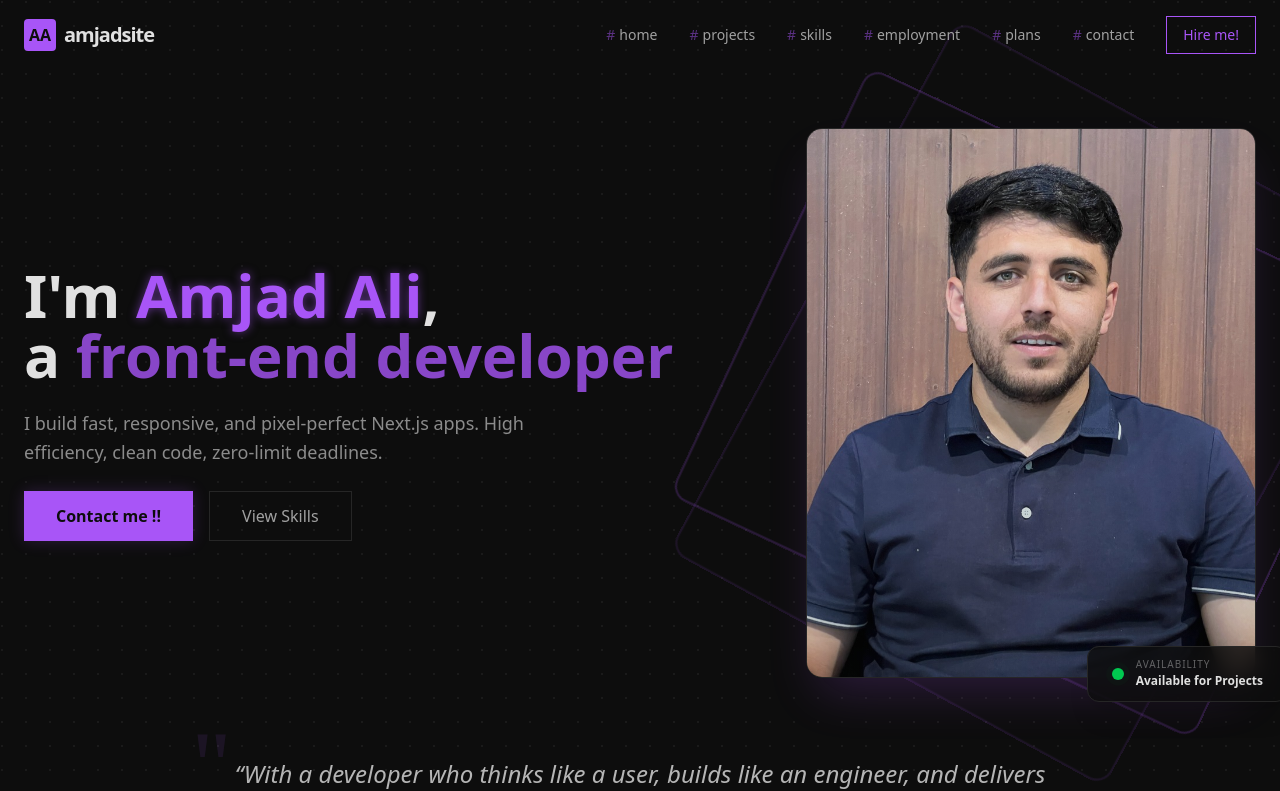
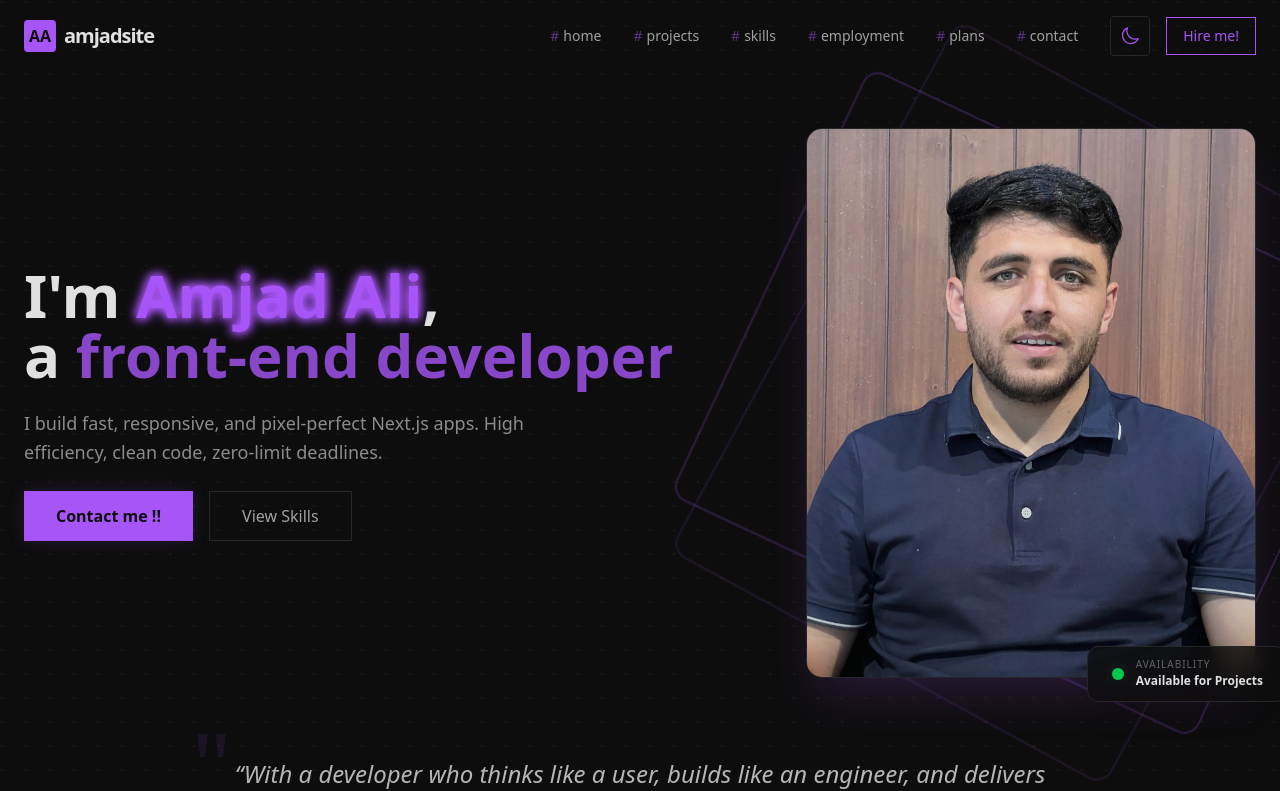
Before and after one commit to Amjad-722/Amjad.site, a Next.js app: page / in a window 1280 px wide. Shown: the top 791 px of the page. Built offline with nearby package versions, Linux system fonts and the light colour scheme.

Commit message:
added dark theme

```diff
--- a/package.json
+++ b/package.json
@@ -13,6 +13,7 @@
     "clsx": "^2.1.1",
     "framer-motion": "^12.38.0",
     "next": "16.2.4",
+    "next-themes": "^0.4.6",
     "react": "19.2.4",
     "react-dom": "19.2.4",
     "tailwind-merge": "^3.5.0"
--- a/src/app/globals.css
+++ b/src/app/globals.css
@@ -1,49 +1,64 @@
 @import "tailwindcss";
 
 @theme {
-  --color-background: #0d0d0d;
-  --color-foreground: #e0e0e0;
-  --color-accent: #a855f7;
-  --color-accent-muted: rgba(168, 85, 247, 0.15);
-  --color-border: #262626;
+  --color-background: var(--background);
+  --color-foreground: var(--foreground);
+  --color-accent: var(--accent);
+  --color-accent-muted: var(--accent-muted);
+  --color-border: var(--border);
 
   --font-sans: var(--font-inter);
   --font-mono: var(--font-jetbrains-mono);
+}
+
+:root {
+  --background: #fdfdfd;
+  --foreground: #0a0a0a;
+  --accent: #7c3aed;
+  --accent-muted: rgba(124, 58, 237, 0.1);
+  --border: #e2e8f0;
+  --grid-dots: #e2e8f0;
+}
+
+.dark {
+  --background: #0d0d0d;
+  --foreground: #e0e0e0;
+  --accent: #a855f7;
+  --accent-muted: rgba(168, 85, 247, 0.15);
+  --border: #262626;
+  --grid-dots: #1a1a1a;
 }
 
 html {
   scroll-behavior: smooth;
 }
 
-:root {
-  --background: #0d0d0d;
-  --foreground: #e0e0e0;
-}
-
 body {
   background-color: var(--background);
   color: var(--foreground);
   overflow-x: hidden;
+  transition: background-color 0.3s ease, color 0.3s ease;
 }
 
 @layer utilities {
   .text-glow {
-    text-shadow: 0 0 10px rgba(168, 85, 247, 0.5);
+    text-shadow: 0 0 10px var(--accent);
+    filter: drop-shadow(0 0 5px var(--accent));
   }
 
   .border-glow {
-    box-shadow: 0 0 15px rgba(168, 85, 247, 0.2);
+    box-shadow: 0 0 15px var(--accent-muted);
   }
 
   .grid-bg {
-    background-image: radial-gradient(circle at 2px 2px, #1a1a1a 1px, transparent 0);
+    background-image: radial-gradient(circle at 2px 2px, var(--grid-dots) 1px, transparent 0);
     background-size: 24px 24px;
   }
 
   .glass-card {
-    background: rgba(26, 26, 26, 0.6);
+    background: color-mix(in srgb, var(--background), transparent 40%);
     backdrop-filter: blur(8px);
-    border: 1px solid #262626;
+    border: 1px solid var(--border);
   }
 }
 
@@ -53,14 +68,14 @@ body {
 }
 
 ::-webkit-scrollbar-track {
-  background: #0d0d0d;
+  background: var(--background);
 }
 
 ::-webkit-scrollbar-thumb {
-  background: #262626;
+  background: var(--border);
   border-radius: 4px;
 }
 
 ::-webkit-scrollbar-thumb:hover {
-  background: #a855f7;
+  background: var(--accent);
 }
--- a/src/app/layout.tsx
+++ b/src/app/layout.tsx
@@ -17,15 +17,24 @@ export const metadata: Metadata = {
   description: "I build fast, responsive, and beautiful web applications with modern technologies.",
 };
 
+import { ThemeProvider } from "@/components/theme-provider";
+
 export default function RootLayout({
   children,
 }: Readonly<{
   children: React.ReactNode;
 }>) {
   return (
-    <html lang="en" className="dark scroll-smooth">
+    <html lang="en" suppressHydrationWarning className="scroll-smooth">
       <body className={`${inter.variable} ${jetbrainsMono.variable} font-sans antialiased`}>
-        {children}
+        <ThemeProvider
+          attribute="class"
+          defaultTheme="dark"
+          enableSystem
+          disableTransitionOnChange
+        >
+          {children}
+        </ThemeProvider>
       </body>
     </html>
   );
--- a/src/components/navbar.tsx
+++ b/src/components/navbar.tsx
@@ -14,6 +14,8 @@ const navLinks = [
   { name: "Plans", href: "#plans" },
   { name: "Contact", href: "#contact" },
 ];
+
+import { ThemeToggle } from "./theme-toggle";
 
 export const Navbar = () => {
   const [isOpen, setIsOpen] = useState(false);
@@ -39,7 +41,7 @@ export const Navbar = () => {
           <div className="w-8 h-8 bg-accent rounded-sm flex items-center justify-center font-mono font-bold text-background group-hover:scale-110 transition-transform">
             AA
           </div>
-          <span className="font-mono text-xl font-bold tracking-tighter">amjadsite</span>
+          <span className="font-mono text-xl font-bold tracking-tighter text-foreground">amjadsite</span>
         </Link>
 
         {/* Desktop Nav */}
@@ -55,12 +57,15 @@ export const Navbar = () => {
               <span className="absolute -bottom-1 left-0 w-0 h-0.5 bg-accent transition-all group-hover:w-full" />
             </Link>
           ))}
+          <div className="flex items-center gap-4">
+            <ThemeToggle />
             <Link
               href="#contact"
               className="px-4 py-2 border border-accent text-accent font-mono text-sm hover:bg-accent hover:text-background transition-all"
             >
               Hire me!
             </Link>
+          </div>
         </div>
 
         {/* Mobile Menu Button */}
@@ -92,6 +97,10 @@ export const Navbar = () => {
                 {link.name.toLowerCase()}
               </Link>
             ))}
+            <div className="flex items-center justify-between py-2">
+              <span className="font-mono text-sm text-foreground/50">Switch Theme</span>
+              <ThemeToggle />
+            </div>
             <Link
               href="#contact"
               onClick={() => setIsOpen(false)}
--- a/src/components/plans.tsx
+++ b/src/components/plans.tsx
@@ -55,7 +55,7 @@ export const Plans = () => {
               transition={{ delay: index * 0.1 }}
               viewport={{ once: true }}
               className={`border p-8 bg-background flex flex-col ${
-                plan.highlight ? "border-accent shadow-[0_0_30px_rgba(168,85,247,0.1)]" : "border-border"
+                plan.highlight ? "border-accent shadow-[0_0_30px_var(--accent-muted)]" : "border-border"
               }`}
             >
               <div className="mb-6">
--- /dev/null
+++ b/src/components/theme-provider.tsx
@@ -0,0 +1,8 @@
+"use client";
+
+import * as React from "react";
+import { ThemeProvider as NextThemesProvider } from "next-themes";
+
+export function ThemeProvider({ children, ...props }: React.ComponentProps<typeof NextThemesProvider>) {
+  return <NextThemesProvider {...props}>{children}</NextThemesProvider>;
+}
--- /dev/null
+++ b/src/components/theme-toggle.tsx
@@ -0,0 +1,52 @@
+"use client";
+
+import React, { useEffect, useState } from "react";
+import { useTheme } from "next-themes";
+import { SunIcon, MoonIcon } from "@heroicons/react/24/outline";
+import { motion, AnimatePresence } from "framer-motion";
+
+export const ThemeToggle = () => {
+  const { theme, setTheme } = useTheme();
+  const [mounted, setMounted] = useState(false);
+
+  useEffect(() => {
+    setMounted(true);
+  }, []);
+
+  if (!mounted) return <div className="w-10 h-10" />;
+
+  return (
+    <button
+      onClick={() => setTheme(theme === "dark" ? "light" : "dark")}
+      className="relative w-10 h-10 flex items-center justify-center rounded-sm border border-border hover:border-accent transition-colors overflow-hidden group"
+      aria-label="Toggle theme"
+    >
+      <AnimatePresence mode="wait">
+        {theme === "dark" ? (
+          <motion.div
+            key="moon"
+            initial={{ y: 20, opacity: 0, rotate: 45 }}
+            animate={{ y: 0, opacity: 1, rotate: 0 }}
+            exit={{ y: -20, opacity: 0, rotate: -45 }}
+            transition={{ duration: 0.2 }}
+          >
+            <MoonIcon className="w-5 h-5 text-accent" />
+          </motion.div>
+        ) : (
+          <motion.div
+            key="sun"
+            initial={{ y: 20, opacity: 0, rotate: 45 }}
+            animate={{ y: 0, opacity: 1, rotate: 0 }}
+            exit={{ y: -20, opacity: 0, rotate: -45 }}
+            transition={{ duration: 0.2 }}
+          >
+            <SunIcon className="w-5 h-5 text-accent" />
+          </motion.div>
+        )}
+      </AnimatePresence>
+
+      {/* Subtle background glow */}
+      <div className="absolute inset-0 bg-accent/5 opacity-0 group-hover:opacity-100 transition-opacity" />
+    </button>
+  );
+};
```
Also changed, not shown: 1 other file (tests, documents, lock files or other folders). Lines whose indentation alone changed are shown as unchanged.
